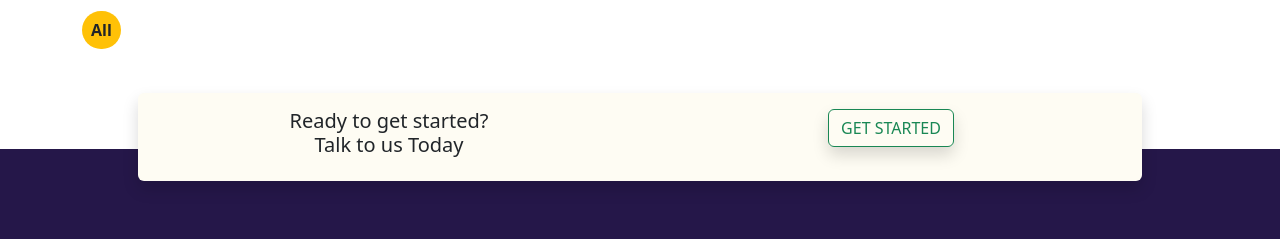
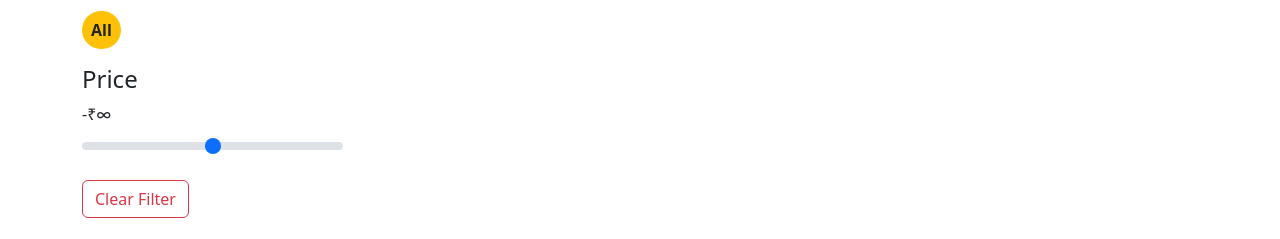
Before and after one commit to Santosh-Baliarsingh/react-ecommerce-project, a React (Create React App) app: page /products in a window 1280 px wide. Shown: the part 361-600 px from the top of the page. Built offline with nearby package versions, Linux system fonts and the light colour scheme; no server answers.

Commit message:
FilterSection.js Component Updated With Range and Clear Filter Functionality

```diff
--- a/src/components/FilterSection.js
+++ b/src/components/FilterSection.js
@@ -1,12 +1,14 @@
 import React from "react";
 import { useFilterContext } from "../context/FilterContext";
 import { GiCheckMark } from "react-icons/gi";
+import FormatPrice from "../helpers/FormatPrice";
 
 export default function FilterSection() {
   const {
-    filters: { text, colors },
+    filters: { text, colors, price, maxPrice, minPrice },
     all_products,
     updateFilter,
+    clearFilters
   } = useFilterContext();
 
   // Get Unique Data of Each field
@@ -119,6 +121,30 @@ export default function FilterSection() {
           );
         })}
       </div>
+      {/* Price Range Section */}
+      <div className="mt-3">
+        <h4>Price</h4>
+
+        <label htmlFor="customRange1" className="form-label">
+          <FormatPrice price={price} />
+        </label>
+        <input
+          type="range"
+          min={minPrice}
+          max={maxPrice}
+          name="price"
+          value={price}
+          onChange={updateFilter}
+          className="form-range"
+          id="customRange1"
+        />
+      </div>
+      {/* Clear Filter Button */}
+      <div className="mt-3">
+        <button onClick={clearFilters} className="btn btn-outline-danger">
+          Clear Filter
+        </button>
+      </div>
     </>
   );
 }
--- a/src/context/FilterContext.js
+++ b/src/context/FilterContext.js
@@ -10,12 +10,15 @@ const initialState = {
   filter_products: [],
   all_products: [],
   grid_view: true,
-  sorting_value: "lowest",
+  sorting_value: "highest",
   filters: {
     text: "",
     category : "all",
     company : "all",
     colors : "all",
+    maxPrice : 0,
+    price : 0,
+    minPrice : 0,
   },
 };
 
@@ -48,11 +51,17 @@ export const FilterContextProvider = ({ children }) => {
     return dispatch({ type: "UPDATE_FILTER_VALUE", payload: { name, value } });
   };
 
+  // Clear Filter
+  const clearFilters = () => {
+    dispatch({type : "CLEAR_FILTERS"})
+  }
+
   // Sorting Products
   useEffect(() => {
     dispatch({ type: "FILTER_PRODUCTS" });
     dispatch({ type: "SORTING_PRODUCTS" });
   }, [state.sorting_value, products, state.filters]);
+
 
   useEffect(() => {
     dispatch({ type: "LOAD_FILTER_PRODUCTS", payload: products });
@@ -60,7 +69,7 @@ export const FilterContextProvider = ({ children }) => {
 
   return (
     <FilterContext.Provider
-      value={{ ...state, setGridView, setListView, sorting, updateFilter }}
+      value={{ ...state, setGridView, setListView, sorting, updateFilter , clearFilters }}
     >
       {children}
     </FilterContext.Provider>
--- a/src/reducer/FilterReducer.js
+++ b/src/reducer/FilterReducer.js
@@ -1,10 +1,16 @@
 const filterReducer = (state, action) => {
   switch (action.type) {
     case "LOAD_FILTER_PRODUCTS":
+      let priceRange = action.payload.map(
+        (currentElement) => currentElement.price
+      );
+      let maxPrice = Math.max(...priceRange);
+      console.log(maxPrice);
       return {
         ...state,
         filter_products: [...action.payload],
         all_products: [...action.payload],
+        filters: { ...state.filters, maxPrice: maxPrice, price: maxPrice },
       };
 
     case "SET_GRIDVIEW":
@@ -31,11 +37,11 @@ const filterReducer = (state, action) => {
       let tempSortProduct = [...filter_products];
 
       const sortingProducts = (a, b) => {
+        if (sorting_value === "highest") {
+          return b.price - a.price;
+        }
         if (sorting_value === "lowest") {
           return a.price - b.price;
-        }
-        if (sorting_value === "highest") {
-          return b.price - a.price;
         }
         if (sorting_value === "a-z") {
           return a.name.localeCompare(b.name);
@@ -61,11 +67,12 @@ const filterReducer = (state, action) => {
         },
       };
 
+    // Filter Functionality Actions
     case "FILTER_PRODUCTS":
       let { all_products } = state;
       let tempFilterProduct = [...all_products];
 
-      const { text, category , company , colors } = state.filters;
+      const { text, category, company, colors, price } = state.filters;
 
       if (text) {
         tempFilterProduct = tempFilterProduct.filter((currentElement) => {
@@ -85,16 +92,36 @@ const filterReducer = (state, action) => {
         });
       }
 
-      if(colors !== "all" ){
+      if (colors !== "all") {
         tempFilterProduct = tempFilterProduct.filter((currentElement) => {
           return currentElement.colors.includes(colors);
         });
+      }
 
+      if (price) {
+        tempFilterProduct = tempFilterProduct.filter((currentElement) => {
+          return currentElement.price <= price;
+        });
       }
       return {
         ...state,
         filter_products: tempFilterProduct,
       };
+
+      case "CLEAR_FILTERS" :
+        return{
+          ...state,
+          filters : {
+            ...state.filters,
+            text: "",
+            category : "all",
+            company : "all",
+            colors : "all",
+            maxPrice : state.filters.maxPrice,
+            price : state.filters.maxPrice,
+            minPrice : state.filters.minPrice,
+          }
+        }
     default:
       return state;
   }
```
